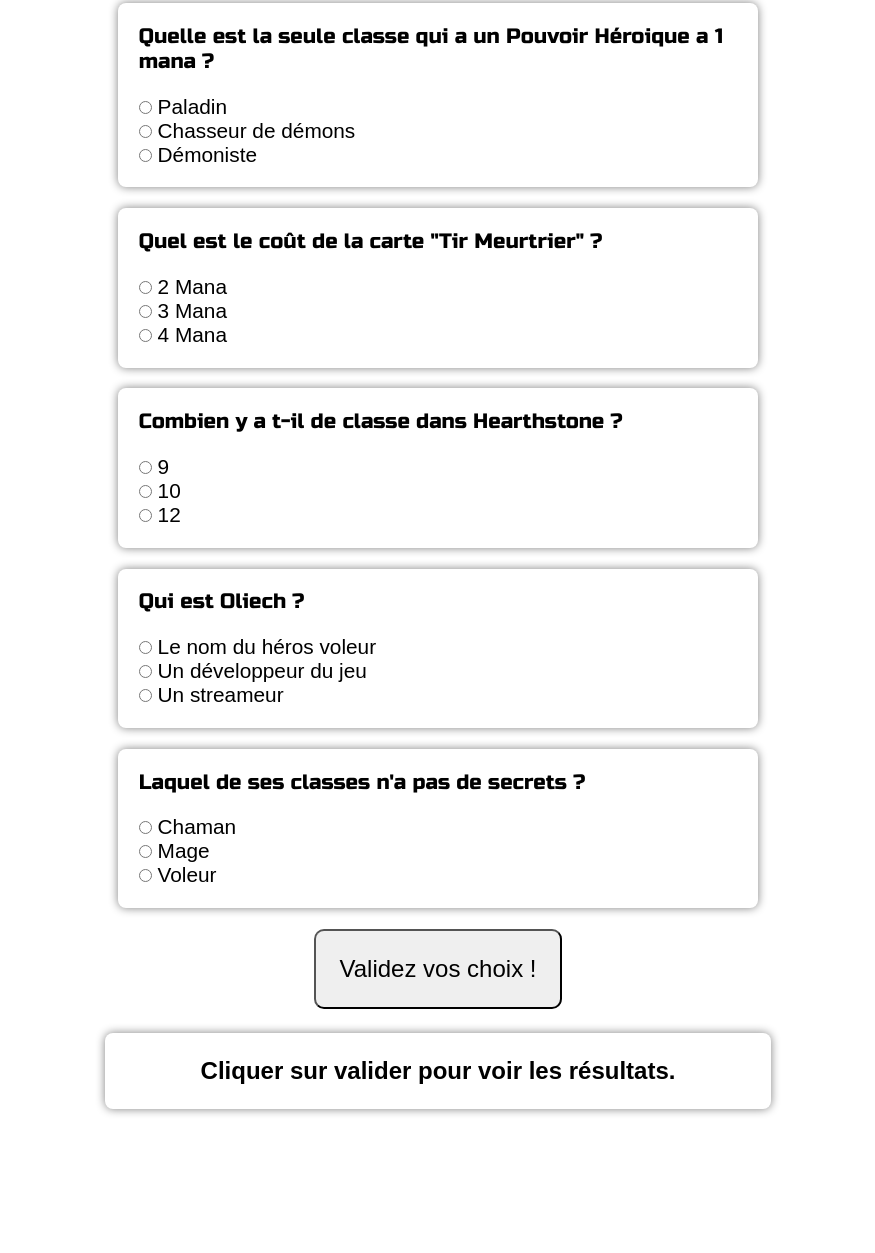
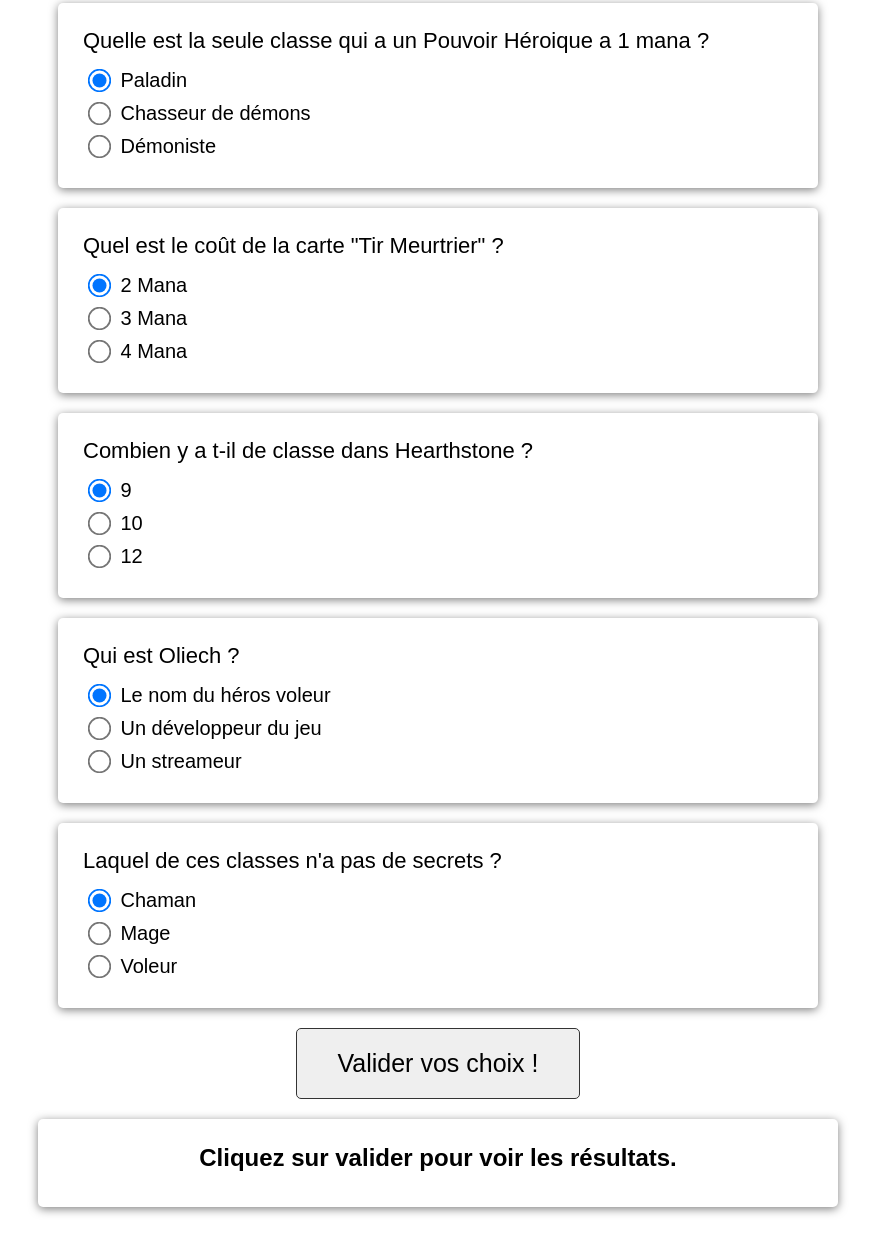
Before and after one commit to AlexandreDestoky/Quizz, a plain HTML site: page index.html in a window 1280 px wide. Shown: the part 125-1378 px from the top of the page, without its empty margins (202-1077 px from the left). Before the commit the page ends 1258 px from the top, so only its background shows below. Drawn offline with Linux system fonts and the light colour scheme.

Commit message:
Correction HTML / CSS + JS
stockage des choix dans un tableau

```diff
--- a/app.js
+++ b/app.js
@@ -0,0 +1,16 @@
+const form = document.querySelector(".formulaire");
+const questions = document.querySelectorAll(".blockQuestion input");
+let tabResultats = [];
+
+
+form.addEventListener("submit", (e) => {
+  e.preventDefault();
+  // console.log(document.querySelector('input[name="q1"]:checked').value); Autre façon
+  for (const question of questions) {
+    if(question.checked) {
+      tabResultats.push(question.value);
+    }
+  }
+  console.log(tabResultats);
+  tabResultats = [];
+});
--- a/index.html
+++ b/index.html
@@ -5,62 +5,112 @@
     <meta name="viewport" content="width=device-width, initial-scale=1.0" />
     <title>Quizz JS</title>
     <link rel="stylesheet" href="style.css" />
-    <link
-      href="https://fonts.googleapis.com/css2?family=Russo+One&display=swap"
-      rel="stylesheet"
-    />
+    <link href="https://fonts.googleapis.com/css2?family=Russo+One&display=swap" rel="stylesheet" />
   </head>
   <body>
     <h1>Quizz Hearthstone !</h1>
-    <form action="">
+    <div class="container">
+      <form class="formulaire">
+        <div class="blockQuestion">
+          <p>Quelle est la seule classe qui a un Pouvoir Héroique a 1 mana ?</p>
+
           <div>
-        <p>Quelle est la seule classe qui a un Pouvoir Héroique a 1 mana ?</p>
-        <input type="radio" id="Paladin" name="HP" value="Paladin" />
-        <label for="Paladin">Paladin</label><br />
-        <input type="radio" id="DH" name="HP" value="DH" />
-        <label for="DH">Chasseur de démons</label><br />
-        <input type="radio" id="Demoniste" name="HP" value="Demoniste" />
+            <input type="radio" id="Paladin" name="q1" value="a" checked />
+            <label for="Paladin">Paladin</label>
+          </div>
+
+          <div>
+            <input type="radio" id="DH" name="q1" value="b" />
+            <label for="DH">Chasseur de démons</label>
+          </div>
+
+          <div>
+            <input type="radio" id="Demoniste" name="q1" value="c" />
             <label for="Demoniste">Démoniste</label>
           </div>
+        </div>
+        <div class="blockQuestion">
+          <p>Quel est le coût de la carte "Tir Meurtrier" ?</p>
+
           <div>
-        <p>Quel est le coût de la carte "Tir Meurtrier" ?</p>
-        <input type="radio" id="mana2" name="tirMeurtrier" value="mana2" />
-        <label for="mana2">2 Mana</label><br />
-        <input type="radio" id="mana3" name="tirMeurtrier" value="mana3" />
-        <label for="mana3">3 Mana</label><br />
-        <input type="radio" id="mana4" name="tirMeurtrier" value="mana4" />
+            <input type="radio" id="mana2" name="q2" value="a" checked />
+            <label for="mana2">2 Mana</label>
+          </div>
+
+          <div>
+            <input type="radio" id="mana3" name="q2" value="b" />
+            <label for="mana3">3 Mana</label>
+          </div>
+
+          <div>
+            <input type="radio" id="mana4" name="q2" value="c" />
             <label for="mana4">4 Mana</label>
           </div>
+        </div>
+        <div class="blockQuestion">
+          <p>Combien y a t-il de classe dans Hearthstone ?</p>
+
           <div>
-        <p>Combien y a t-il de classe dans Hearthstone ?</p>
-        <input type="radio" id="rep1" name="nbrClasse" value="classe9" />
-        <label for="rep1">9</label><br />
-        <input type="radio" id="rep2" name="nbrClasse" value="classe10" />
-        <label for="rep2">10</label><br />
-        <input type="radio" id="rep3" name="nbrClasse" value="classe12" />
+            <input type="radio" id="rep1" name="q3" value="a" checked />
+            <label for="rep1">9</label>
+          </div>
+
+          <div>
+            <input type="radio" id="rep2" name="q3" value="b" />
+            <label for="rep2">10</label>
+          </div>
+
+          <div>
+            <input type="radio" id="rep3" name="q3" value="c" />
             <label for="rep3">12</label>
           </div>
+        </div>
+        <div class="blockQuestion">
+          <p>Qui est Oliech ?</p>
+
           <div>
-        <p>Qui est Oliech ?</p>
-        <input type="radio" id="heros" name="oliech" value="heros" />
-        <label for="heros">Le nom du héros voleur</label><br />
-        <input type="radio" id="dev" name="oliech" value="dev" />
-        <label for="dev">Un développeur du jeu</label><br />
-        <input type="radio" id="streameur" name="oliech" value="streameur" />
+            <input type="radio" id="heros" name="q4" value="a" checked />
+            <label for="heros">Le nom du héros voleur</label>
+          </div>
+
+          <div>
+            <input type="radio" id="dev" name="q4" value="b" />
+            <label for="dev">Un développeur du jeu</label>
+          </div>
+
+          <div>
+            <input type="radio" id="streameur" name="q4" value="c" />
             <label for="streameur">Un streameur</label>
           </div>
+        </div>
+        <div class="blockQuestion">
+          <p>Laquel de ces classes n'a pas de secrets ?</p>
+
           <div>
-        <p>Laquel de ses classes n'a pas de secrets ?</p>
-        <input type="radio" id="chaman" name="secrets" value="chaman" />
-        <label for="chaman">Chaman</label><br />
-        <input type="radio" id="mage" name="secrets" value="mage" />
-        <label for="mage">Mage</label><br />
-        <input type="radio" id="voleur" name="secrets" value="voleur" />
+            <input type="radio" id="chaman" name="q5" value="a" checked />
+            <label for="chaman">Chaman</label>
+          </div>
+
+          <div>
+            <input type="radio" id="mage" name="q5" value="b" />
+            <label for="mage">Mage</label>
+          </div>
+
+          <div>
+            <input type="radio" id="voleur" name="q5" value="c" />
             <label for="voleur">Voleur</label>
           </div>
-      <input type="submit" value="Validez vos choix !" id="envoyer" />
+        </div>
+        <button type="submit">Valider vos choix !</button>
       </form>
-    <div id="fond">Cliquer sur valider pour voir les résultats.</div>
+
+      <div class="resultats">
+        <h2>Cliquez sur valider pour voir les résultats.</h2>
+        <p class="aide"></p>
+        <p class="note"></p>
+      </div>
+    </div>
+
     <script src="app.js"></script>
   </body>
 </html>
--- a/style.css
+++ b/style.css
@@ -1,6 +1,4 @@
-*,
-::before,
-::after {
+*, ::before, ::after {
   box-sizing: border-box;
   margin: 0;
   padding: 0;
@@ -11,44 +9,93 @@
 }
 
 h1 {
+  font-family: Russo One, Arial;
+  font-weight: lighter;
+  letter-spacing: 2px;
   text-align: center;
+  padding: 30px 0;
   font-size: 40px;
-  margin:1em;
+}
+.container {
+  width: 70%;
+  max-width: 800px;
+  margin: 0 auto;
+  height: auto;
+  /* background: pink; */
+}
+.blockQuestion {
+  padding: 15px 25px 25px;
+  margin: 20px;
+  border-radius: 5px;
+  box-shadow: 0 2px 10px rgba(0,0,0,0.5);
 }
 
-div {
-  width: 50%;
-  margin: 1em auto;
-  font-size: 1.3em;
-  padding: 1em;
-  border-radius: 8px;
-  box-shadow: grey 0px 0px 10px;
+.blockQuestion p {
+  padding: 10px 0;
+  font-size: 22px;
 }
 
-p {
-  margin-bottom: 1em;
+.blockQuestion label {
+  font-size: 20px;
 }
 
-p,
-h1 {
-  font-family: "Russo One";
+.blockQuestion input[type='radio'] {
+  transform: scale(1.8);
+  margin: 10px;
 }
 
-#envoyer {
-  padding : 1em;
-  font-size: 1.5em;
-  display: block;
-  margin:.5em auto;
-  border-radius: 10px;
+.resultats {
+  padding: 25px;
+  margin: 10px 0px 70px;
+  border-radius: 5px;
+  box-shadow: 0 2px 10px rgba(0,0,0,0.5);
+}
+.resultats h2 {
+  text-align: center;
+}
+.aide {
+  text-align: center;
+  font-size: 20px;
+  margin-top: 10px;
+}
+.note {
+  text-align: center;
+  font-size: 25px;
+  margin-top: 10px;
 }
 
-#envoyer:hover {
-  background-color:lightblue;
+form button {
+  border: none;
+  outline: none;
+  border: 1px solid #333;
+  border-radius: 5px;
+  display: block;
+  margin: 20px auto;
+  padding: 20px 40px;
+  cursor: pointer;
+  font-size: 25px;
+  transition: background-color 0.2s ease-in-out;
 }
 
-#fond {
-  font-weight: bold;
-  text-align: center;
-  font-size: 1.5em;
-  width: 52%;
+form button:hover {
+  background-color: lightblue;
 }
+
+.echec {
+  animation: echec 0.3s ease-in-out;
+}
+
+@keyframes echec {
+  0% {
+      transform: translateX(0px);
+  }
+  33% {
+      transform: translateX(5px);
+  }
+  66% {
+      transform: translateX(-5px);
+  }
+  100% {
+      transform: translateX(0px);
+  }
+}
```
Lines whose indentation alone changed are shown as unchanged.
